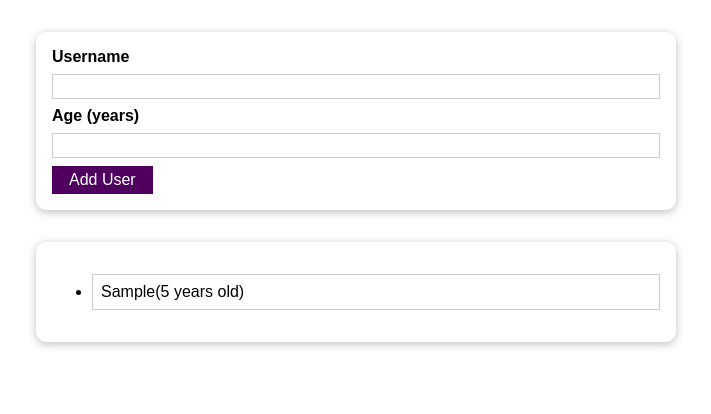
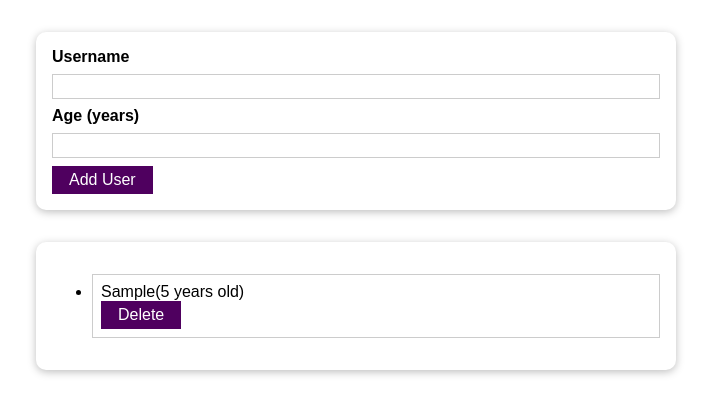
Before and after one commit to ma1379/Student_Tracker_Activity, a React (Create React App) app in the folder 01-starting-project/01-starting-project/: page / in a window 1280 px wide. Both pictures are taken after typing "Sample", "5" into the empty fields and a click on the button "Add User". Shown: the top 414 px of the page, without its empty margins (284-995 px from the left). Built offline with nearby package versions, Linux system fonts and the light colour scheme.

Commit message:
WEAREDOEN

```diff
--- a/01-starting-project/01-starting-project/src/App.js
+++ b/01-starting-project/01-starting-project/src/App.js
@@ -9,16 +9,29 @@
     const newUser = {
       name: username,
       age: age,
-      id: Math.random().toString()
+      id: Math.random().toString(),
+      active : true
     };
     setUsersList((prevUsersList)=> {
       return [...prevUsersList,newUser];
     })
   }
+
+  function deleteUserHandler(userId) {
+    const userIndex = usersList.findIndex(user =>
+      user.id === userId
+    );
+    const updatedUsers = [...usersList];
+    updatedUsers[userIndex].active = false;
+    setUsersList(updatedUsers);
+  }
+
+
+
   return (
     <div>
       <AddUser onAddUser = {addUserHandler}></AddUser>
-      <UserList users ={usersList}></UserList>
+      <UserList users ={usersList} deleteUser = {deleteUserHandler} ></UserList>
     </div>
   );
 }
--- a/01-starting-project/01-starting-project/src/components/UI/Button.js
+++ b/01-starting-project/01-starting-project/src/components/UI/Button.js
@@ -4,7 +4,10 @@
 const Button = props => {
     return (
         <div>
-            <button type ={props.type || "button"} onClick={props.clickHandler}>{props.children}</button>
+            <button type ={props.type || "button"}
+             onClick={props.clickHandler}
+             value = {props.value}
+             >{props.children}</button>
         </div>
     )
 }
--- a/01-starting-project/01-starting-project/src/components/user/UsersList.js
+++ b/01-starting-project/01-starting-project/src/components/user/UsersList.js
@@ -1,14 +1,22 @@
 import React from 'react';
 import "./UsersList.css";
-import Card from "../UI/Card.js"
+import Card from "../UI/Card.js";
+import Button from "../UI/Button.js";
 
 const UserList = props => {
+
+    let activeUsers = props.users.filter(user => user.active === true);
+
+    function deleteHandler (event){
+        props.deleteUser(event.target.value);
+    }
 
     return(
         <Card>
             <ul className="users">
-                {props.users.map(user=>
-                <li key = {user.id}>{user.name}({user.age} years old)</li>
+                {activeUsers.map(user=>
+                <li key = {user.id}>{user.name}({user.age} years old)
+                <Button clickHandler = {deleteHandler} value = {user.id}>Delete</Button></li>
                 )}
             </ul>
         </Card>
```
